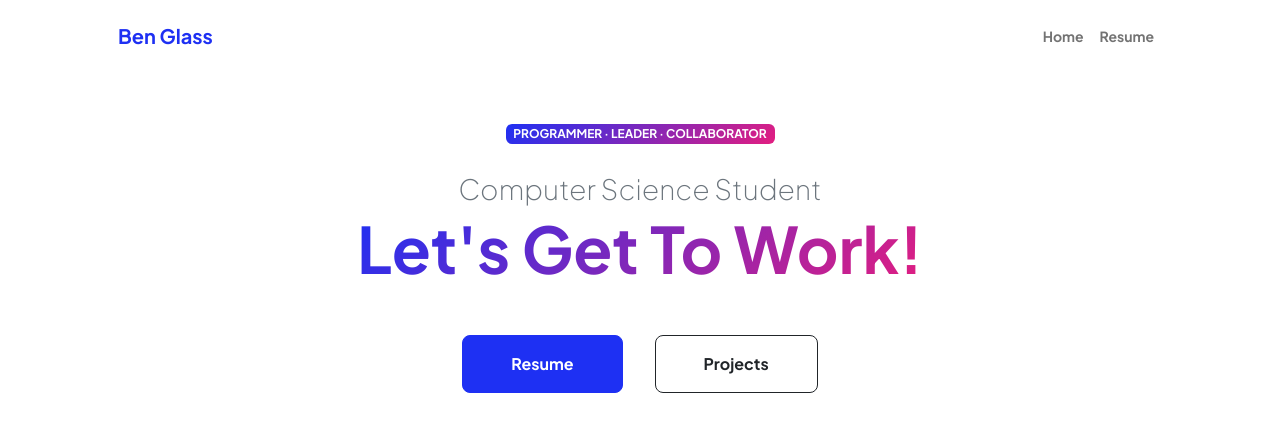
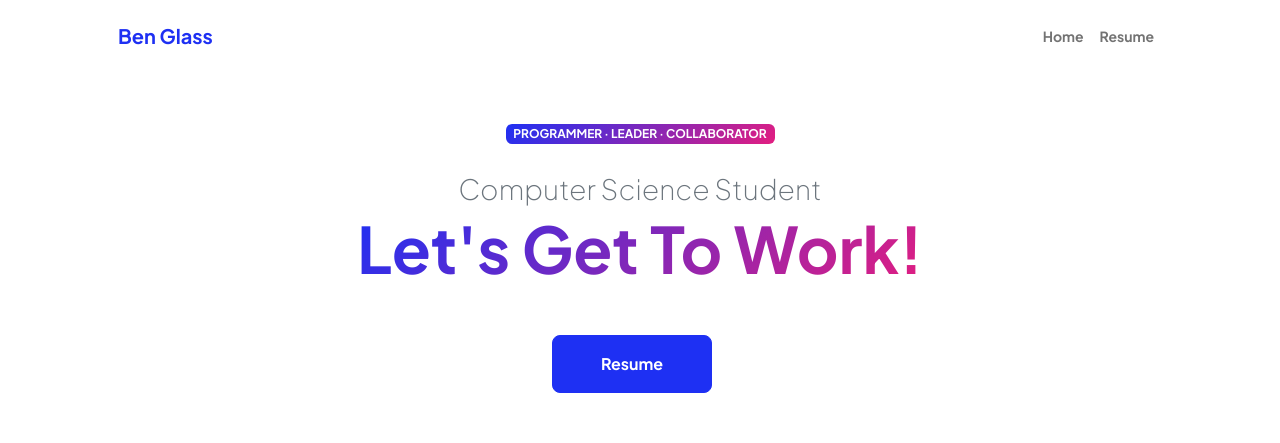
Before and after one commit to BenGlass6/BenGlass6.github.io, a plain HTML site: page index.html in a window 1280 px wide. Shown: the top 443 px of the page. Drawn offline with nearby package versions, Linux system fonts and the light colour scheme.

Commit message:
Hide button
title

```diff
--- a/index.html
+++ b/index.html
@@ -58,8 +58,8 @@
                                 class="d-grid gap-3 d-sm-flex justify-content-sm-center justify-content-xxl-start mb-3">
                                 <a class="btn btn-primary btn-lg px-5 py-3 me-sm-3 fs-6 fw-bolder"
                                     href="resume.html">Resume</a>
-                                <a class="btn btn-outline-dark btn-lg px-5 py-3 fs-6 fw-bolder"
-                                    href="projects.html">Projects</a>
+                                <!-- <a class="btn btn-outline-dark btn-lg px-5 py-3 fs-6 fw-bolder"
+                                    href="projects.html">Projects</a> -->
                             </div>
                         </div>
                     </div>
```
